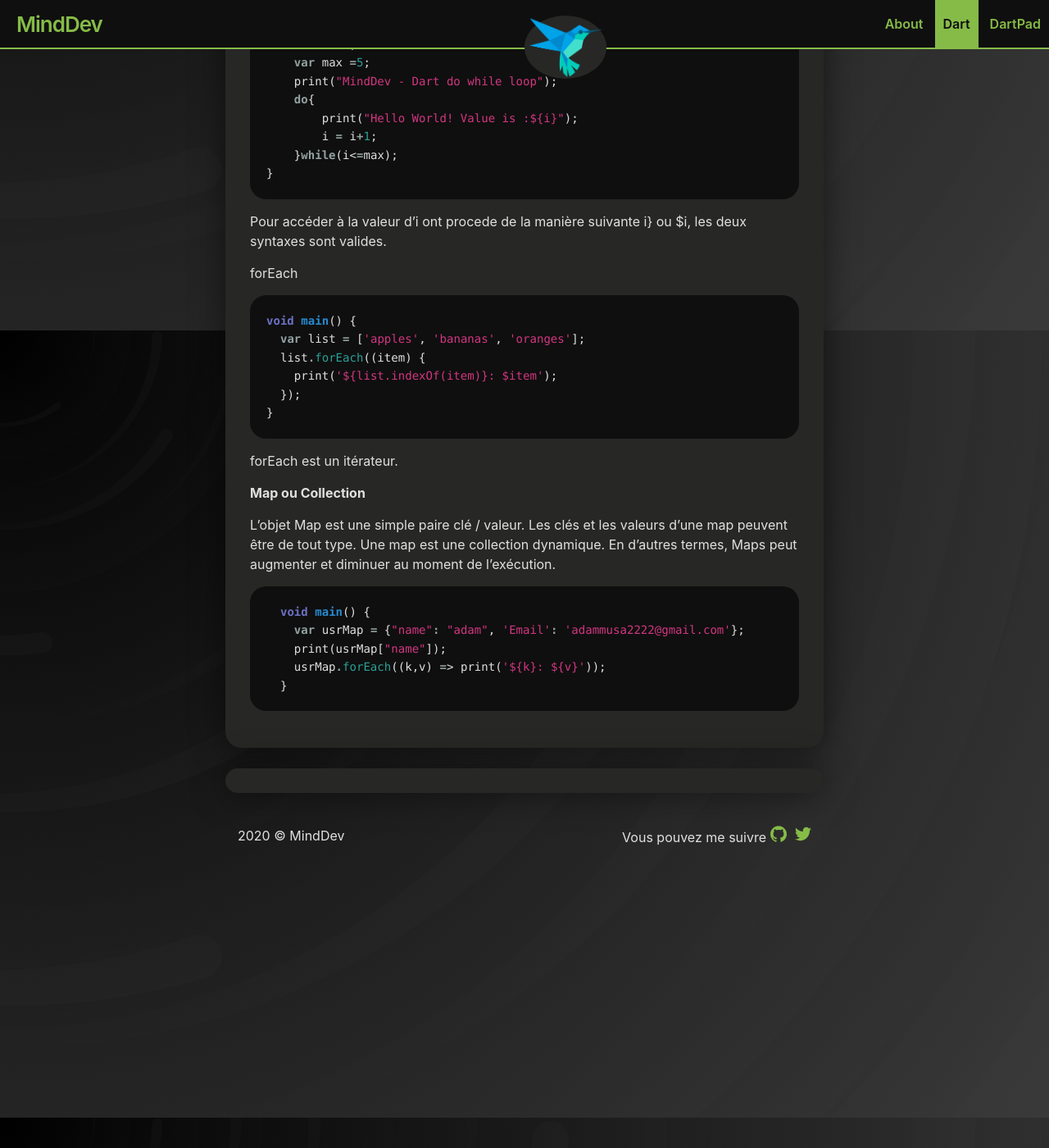
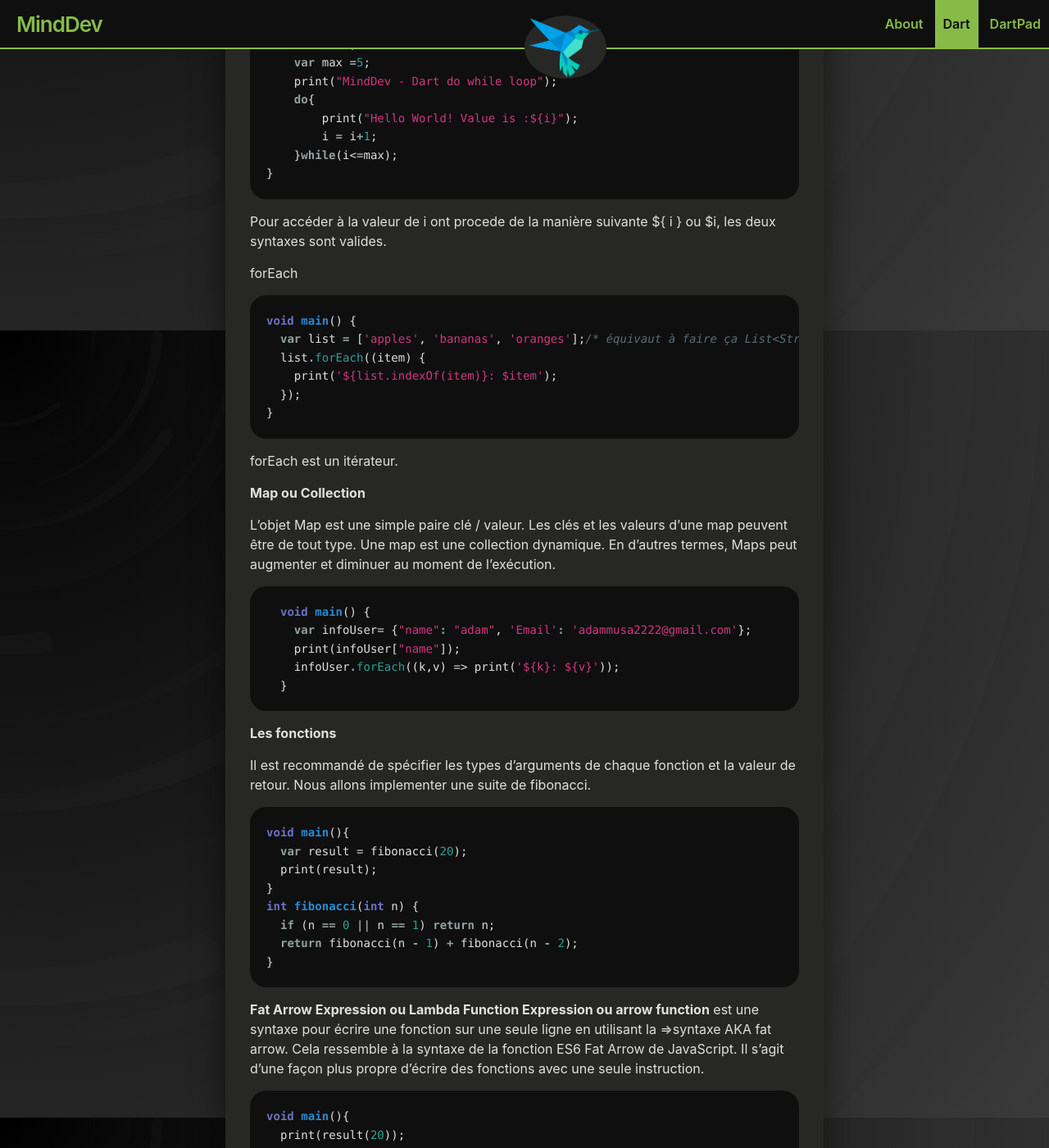
Before and after one commit to AdamMusa/flutterblogys, a Jekyll site: the page built from dart.md, in a window 1280 px wide and 1400 px high, scrolled down 2477 px. Shown: the whole window at 82% size. Built offline with Jekyll 4.4.1, drawn with Linux system fonts in a browser that asks for light colours; comment, search, counter and statistics services are not loaded.

Commit message:
added arrox function

```diff
--- a/dart.md
+++ b/dart.md
@@ -104,12 +104,12 @@
 }
 {% endhighlight %}
 
-Pour accéder à la valeur d'i ont procede de la manière suivante i} ou $i, les deux syntaxes sont valides.
+Pour accéder à la valeur de i ont procede de la manière suivante ${ i } ou $i, les deux syntaxes sont valides.
 
 forEach
 {% highlight dart %}
 void main() {
-  var list = ['apples', 'bananas', 'oranges'];
+  var list = ['apples', 'bananas', 'oranges'];/* équivaut à faire ça List<String> list =  ['apples', 'bananas', 'oranges'];*/
   list.forEach((item) {
     print('${list.indexOf(item)}: $item');
   });
@@ -122,8 +122,32 @@
 L'objet Map est une simple paire clé / valeur. Les clés et les valeurs d'une map peuvent être de tout type. Une map est une collection dynamique. En d'autres termes, Maps peut augmenter et diminuer au moment de l'exécution.
 {% highlight dart %}
   void main() {
-    var usrMap = {"name": "adam", 'Email': 'adammusa2222@gmail.com'};
-    print(usrMap["name"]);
-    usrMap.forEach((k,v) => print('${k}: ${v}'));
+    var infoUser= {"name": "adam", 'Email': 'adammusa2222@gmail.com'};
+    print(infoUser["name"]);
+    infoUser.forEach((k,v) => print('${k}: ${v}'));
   }
 {% endhighlight %}
+
+**Les fonctions**
+
+Il est recommandé de spécifier les types d'arguments de chaque fonction et la valeur de retour.
+Nous allons implementer une suite de fibonacci.
+{% highlight dart %}
+void main(){
+  var result = fibonacci(20);
+  print(result);
+}
+int fibonacci(int n) {
+  if (n == 0 || n == 1) return n;
+  return fibonacci(n - 1) + fibonacci(n - 2);
+}
+{% endhighlight %}
+
+**Fat Arrow Expression ou Lambda Function Expression ou arrow function** est une syntaxe pour écrire une fonction sur une seule ligne en utilisant la =>syntaxe AKA fat arrow. Cela ressemble à la syntaxe de la fonction ES6 Fat Arrow de JavaScript. Il s'agit d'une façon plus propre d'écrire des fonctions avec une seule instruction.
+
+{% highlight dart %}
+void main(){
+  print(result(20));
+}
+var result = (a) => a * a;
+{% endhighlight %}
```
Also changed, not shown: _posts/2020-06-02-pourquoi-flutter.md (+1 -1 lines).
